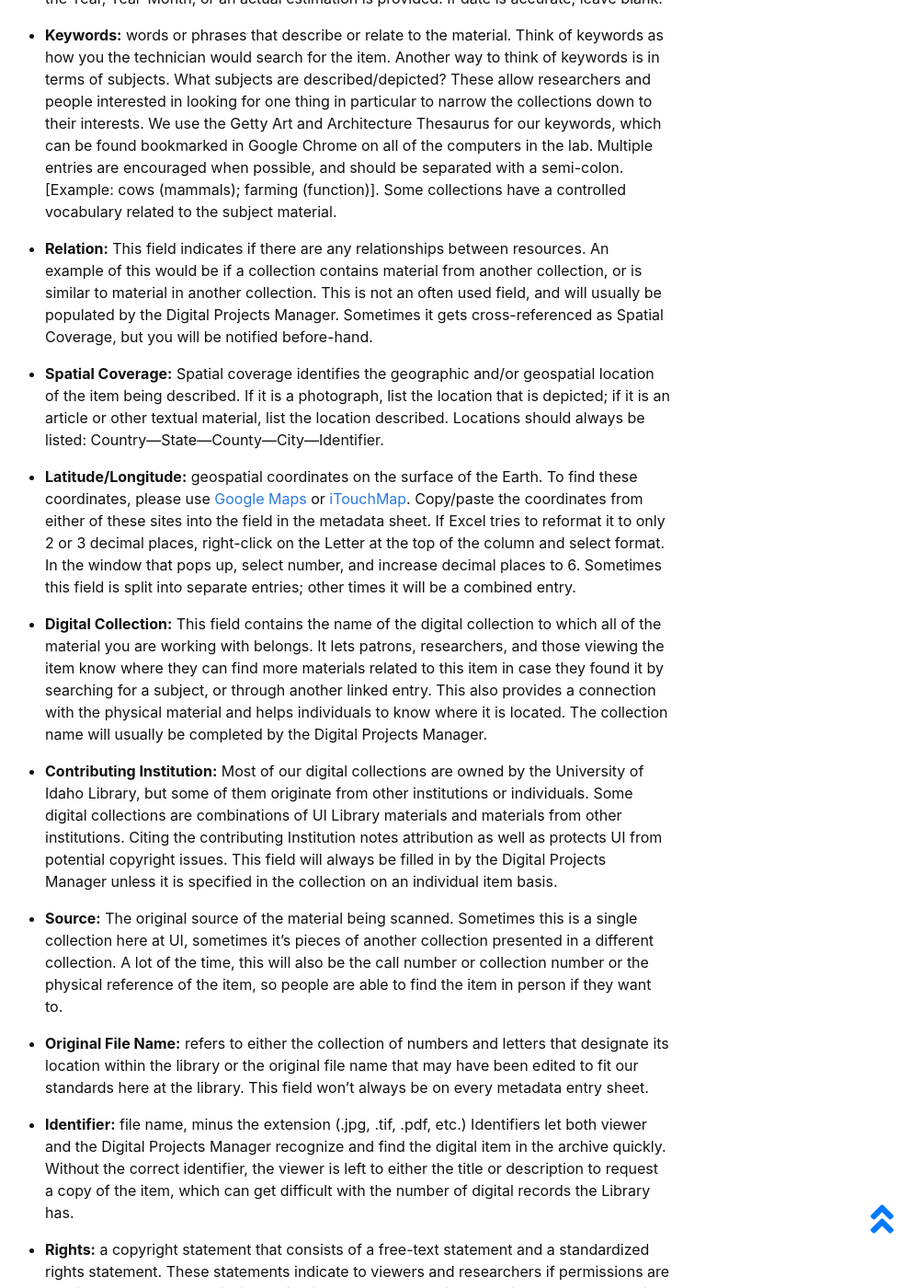
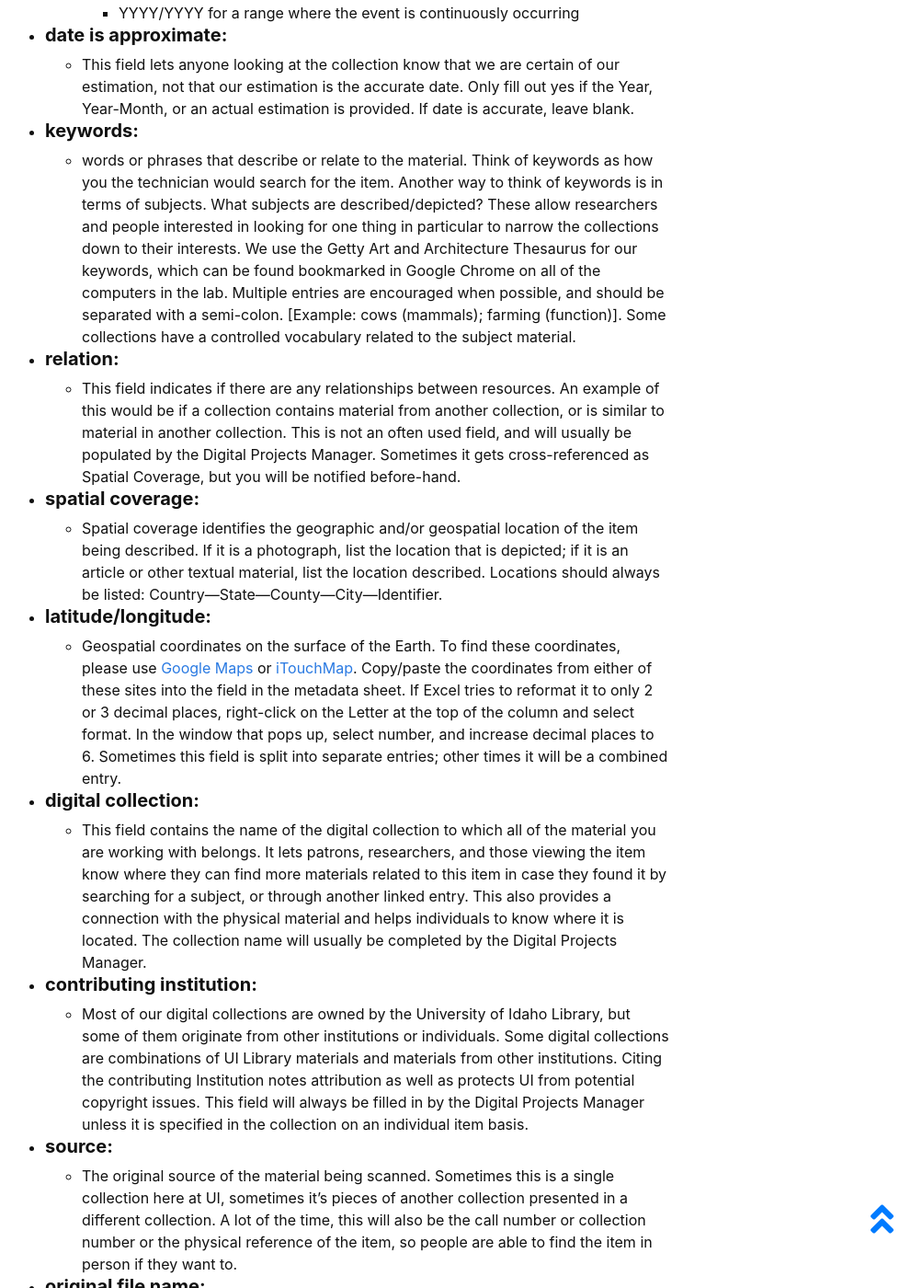
Before and after one commit to uidaholib/dds-student-workflow, a Jekyll site: the page built from content/3-lesson.md, in a window 1280 px wide and 1400 px high, scrolled down 1117 px. Shown: the whole window at 92% size, without its empty margins (271-1274 px from the left). Built offline with Jekyll 4.4.1, drawn with Linux system fonts in a browser that asks for light colours; part of the change alters nothing that is shown; some of the changed text lies outside the part shown.

Commit message:
Update 3-lesson.md

```diff
--- a/content/3-lesson.md
+++ b/content/3-lesson.md
@@ -14,50 +14,69 @@ Not all of the fields listed below will appear on every metadata sheet. Some met
 
 ### Common Metadata Fields
 
-- **Title:** either the given title of an article or item, unique to that one item. For photographs in a series, this can be either “Founder’s Day parade [01]” (no quotation marks in entry) or a generalized brief description of the photograph. All words after the first word in the title should be lower case unless referring to a proper noun such as a name or place (Dylan Fuller, Empire State Building, Idaho, etc.)
+- ##### **title:**
+    - either the given title of an article or item, unique to that one item. For photographs in a series, this can be either “Founder’s Day parade [01]” (no quotation marks in entry) or a generalized brief description of the photograph. All words after the first word in the title should be lower case unless referring to a proper noun such as a name or place (Dylan Fuller, Empire State Building, Idaho, etc.)
+    - Example value: `Hecla Mine`
 
-- **Description:** a detailed accounting of the item. This includes small details such as “mountains can be seen in the background”, and should include names when known and list if either person or place is unknown in the material. All descriptions should be in complete sentences and single spaced between sentences.
+- ##### **description:**
+    - a detailed accounting of the item. This includes small details such as “mountains can be seen in the background”, and should include names when known and list if either person or place is unknown in the material. All descriptions should be in complete sentences and single spaced between sentences.
 
-- **Creator:** This is the individual or company that created the item. For articles or publications, this is the author. For photographs, either the photographer or the studio. Last name, first name “nickname” middle name maiden name, birthdate-death date if known. This is considered an enhancer for the material, and can be linked to records already available on the internet. This increases the usability and accessibility of our collections to a much broader audience.
+- ##### **creator:**
+    - This is the individual or company that created the item. For articles or publications, this is the author. For photographs, either the photographer or the studio. Last name, first name “nickname” middle name maiden name, birthdate-death date if known. This is considered an enhancer for the material, and can be linked to records already available on the internet. This increases the usability and accessibility of our collections to a much broader audience.
 
-- **Date:** refers to the date the item was created/published. This field is required and CANNOT BE LEFT BLANK. This entry is represented in YYYY-MM-DD format officially. Other acceptable formats include:
-    - YYYY when no other information is provided
-    - YYYY-MM when no day is provided
-- YYYY/YYYY for a range where the event is continuously occurring
+- ##### **date:**
+    - refers to the date the item was created/published. This field is required and CANNOT BE LEFT BLANK. This entry is represented in YYYY-MM-DD format officially. Other acceptable formats include:
+        - YYYY when no other information is provided
+        - YYYY-MM when no day is provided
+        - YYYY/YYYY for a range where the event is continuously occurring
 
-- **Date is Approximate:** This field lets anyone looking at the collection know that we are certain of our estimation, not that our estimation is the accurate date. Only fill out yes if the Year, Year-Month, or an actual estimation is provided. If date is accurate, leave blank.
+- ##### **date is approximate:**
+    - This field lets anyone looking at the collection know that we are certain of our estimation, not that our estimation is the accurate date. Only fill out yes if the Year, Year-Month, or an actual estimation is provided. If date is accurate, leave blank.
 
-- **Keywords:** words or phrases that describe or relate to the material. Think of keywords as how you the technician would search for the item. Another way to think of keywords is in terms of subjects. What subjects are described/depicted? These allow researchers and people interested in looking for one thing in particular to narrow the collections down to their interests. We use the Getty Art and Architecture Thesaurus for our keywords, which can be found bookmarked in Google Chrome on all of the computers in the lab. Multiple entries are encouraged when possible, and should be separated with a semi-colon. [Example: cows (mammals); farming (function)]. Some collections have a controlled vocabulary related to the subject material.
+- ##### **keywords:**
+    - words or phrases that describe or relate to the material. Think of keywords as how you the technician would search for the item. Another way to think of keywords is in terms of subjects. What subjects are described/depicted? These allow researchers and people interested in looking for one thing in particular to narrow the collections down to their interests. We use the Getty Art and Architecture Thesaurus for our keywords, which can be found bookmarked in Google Chrome on all of the computers in the lab. Multiple entries are encouraged when possible, and should be separated with a semi-colon. [Example: cows (mammals); farming (function)]. Some collections have a controlled vocabulary related to the subject material.
 
-- **Relation:** This field indicates if there are any relationships between resources. An example of this would be if a collection contains material from another collection, or is similar to material in another collection. This is not an often used field, and will usually be populated by the Digital Projects Manager. Sometimes it gets cross-referenced as Spatial Coverage, but you will be notified before-hand.
+- ##### **relation:**
+    - This field indicates if there are any relationships between resources. An example of this would be if a collection contains material from another collection, or is similar to material in another collection. This is not an often used field, and will usually be populated by the Digital Projects Manager. Sometimes it gets cross-referenced as Spatial Coverage, but you will be notified before-hand.
 
-- **Spatial Coverage:** Spatial coverage identifies the geographic and/or geospatial location of the item being described. If it is a photograph, list the location that is depicted; if it is an article or other textual material, list the location described. Locations should always be listed: Country—State—County—City—Identifier.
+- ##### **spatial coverage:**
+    - Spatial coverage identifies the geographic and/or geospatial location of the item being described. If it is a photograph, list the location that is depicted; if it is an article or other textual material, list the location described. Locations should always be listed: Country—State—County—City—Identifier.
 
-- **Latitude/Longitude:** geospatial coordinates on the surface of the Earth. To find these coordinates, please use [Google Maps](www.maps.google.com) or [iTouchMap](itouchmap.com/latlong.html). Copy/paste the coordinates from either of these sites into the field in the metadata sheet. If Excel tries to reformat it to only 2 or 3 decimal places, right-click on the Letter at the top of the column and select format. In the window that pops up, select number, and increase decimal places to 6. Sometimes this field is split into separate entries; other times it will be a combined entry.
+- ##### **latitude/longitude:**
+    - Geospatial coordinates on the surface of the Earth. To find these coordinates, please use [Google Maps](www.maps.google.com) or [iTouchMap](itouchmap.com/latlong.html). Copy/paste the coordinates from either of these sites into the field in the metadata sheet. If Excel tries to reformat it to only 2 or 3 decimal places, right-click on the Letter at the top of the column and select format. In the window that pops up, select number, and increase decimal places to 6. Sometimes this field is split into separate entries; other times it will be a combined entry.
 
-- **Digital Collection:** This field contains the name of the digital collection to which all of the material you are working with belongs. It lets patrons, researchers, and those viewing the item know where they can find more materials related to this item in case they found it by searching for a subject, or through another linked entry. This also provides a connection with the physical material and helps individuals to know where it is located. The collection name will usually be completed by the Digital Projects Manager.
+- ##### **digital collection:**
+    - This field contains the name of the digital collection to which all of the material you are working with belongs. It lets patrons, researchers, and those viewing the item know where they can find more materials related to this item in case they found it by searching for a subject, or through another linked entry. This also provides a connection with the physical material and helps individuals to know where it is located. The collection name will usually be completed by the Digital Projects Manager.
 
-- **Contributing Institution:** Most of our digital collections are owned by the University of Idaho Library, but some of them originate from other institutions or individuals. Some digital collections are combinations of UI Library materials and materials from other institutions. Citing the contributing Institution notes attribution as well as protects UI from potential copyright issues. This field will always be filled in by the Digital Projects Manager unless it is specified in the collection on an individual item basis.
+- ##### **contributing institution:**
+    - Most of our digital collections are owned by the University of Idaho Library, but some of them originate from other institutions or individuals. Some digital collections are combinations of UI Library materials and materials from other institutions. Citing the contributing Institution notes attribution as well as protects UI from potential copyright issues. This field will always be filled in by the Digital Projects Manager unless it is specified in the collection on an individual item basis.
 
-- **Source:** The original source of the material being scanned. Sometimes this is a single collection here at UI, sometimes it’s pieces of another collection presented in a different collection. A lot of the time, this will also be the call number or collection number or the physical reference of the item, so people are able to find the item in person if they want to.
+- ##### **source:**
+    - The original source of the material being scanned. Sometimes this is a single collection here at UI, sometimes it’s pieces of another collection presented in a different collection. A lot of the time, this will also be the call number or collection number or the physical reference of the item, so people are able to find the item in person if they want to.
 
-- **Original File Name:** refers to either the collection of numbers and letters that designate its location within the library or the original file name that may have been edited to fit our standards here at the library. This field won’t always be on every metadata entry sheet.
+- ##### **original file name:**
+    - refers to either the collection of numbers and letters that designate its location within the library or the original file name that may have been edited to fit our standards here at the library. This field won’t always be on every metadata entry sheet.
 
-- **Identifier:** file name, minus the extension (.jpg, .tif, .pdf, etc.) Identifiers let both viewer and the Digital Projects Manager recognize and find the digital item in the archive quickly. Without the correct identifier, the viewer is left to either the title or description to request a copy of the item, which can get difficult with the number of digital records the Library has.
+- ##### **identifier:**
+    - file name, minus the extension (.jpg, .tif, .pdf, etc.) Identifiers let both viewer and the Digital Projects Manager recognize and find the digital item in the archive quickly. Without the correct identifier, the viewer is left to either the title or description to request a copy of the item, which can get difficult with the number of digital records the Library has.
 
-- **Rights:** a copyright statement that consists of a free-text statement and a standardized rights statement. These statements indicate to viewers and researchers if permissions are required to use the material in publication, and how to attribute the item once used. A list of these can be found in your student folder in both Daily Scans on the Desktop and in your student folder in the W: drive. If you have any questions or aren’t certain of which statement applies to your project, ask the Digital Projects Manager.
-Example of free-text statement: No Copyright. Material made available by donor/contributing institution/source (as applicable). For more information, please contact University of Idaho Library Special Collections and Archives Department at libspec@uidaho.edu.
-Example of standardized rights statement: https://creativecommons.org/publicdomain/mark/1.0/
+- ##### **rights:**
+    - a copyright statement that consists of a free-text statement and a standardized rights statement. These statements indicate to viewers and researchers if permissions are required to use the material in publication, and how to attribute the item once used. A list of these can be found in your student folder in both Daily Scans on the Desktop and in your student folder in the W: drive. If you have any questions or aren’t certain of which statement applies to your project, ask the Digital Projects Manager. Example of free-text statement: No Copyright. Material made available by donor/contributing institution/source (as applicable). For more information, please contact University of Idaho Library Special Collections and Archives Department at libspec@uidaho.edu. Example of standardized rights statement: https://creativecommons.org/publicdomain/mark/1.0/
 
-- **Format Original:** What was the item originally? A photograph? A newspaper clipping? This field specifies what the object was before digitization. Examples of original formats include: black-and-white photograph, color photograph, article, scrapbook, newspaper clipping, magazine, etc. There is no controlled vocabulary for this field.
+- ##### **format original:**
+    - What was the item originally? A photograph? A newspaper clipping? This field specifies what the object was before digitization. Examples of original formats include: black-and-white photograph, color photograph, article, scrapbook, newspaper clipping, magazine, etc. There is no controlled vocabulary for this field.
 
-- **Type:** This field indicates what the material contains. If it is an audio recording, input Sound; for video, input Image; MovingImage. Image refers to any form of picture or visual representation of an item, while Text can refer to any typed or written material. You may have multiple types per item, such as a newspaper clipping that contains an image and the related article.
+- ##### **type:**
+    - This field indicates what the material contains. If it is an audio recording, input Sound; for video, input Image; MovingImage. Image refers to any form of picture or visual representation of an item, while Text can refer to any typed or written material. You may have multiple types per item, such as a newspaper clipping that contains an image and the related article.
 
-- **Digital Format:** the digital format of the item. If the material is a PDF, the corresponding type is application/pdf; if the material is an image, the corresponding type is image/jpeg. Audio and video have similar entry styles. This field lets the viewer know what format the uploaded material is, and what they can expect when requesting the item for either publication or personal use. If you have questions, please refer to the Digital Projects Manager.
+- ##### **digital format:**
+    - the digital format of the item. If the material is a PDF, the corresponding type is application/pdf; if the material is an image, the corresponding type is image/jpeg. Audio and video have similar entry styles. This field lets the viewer know what format the uploaded material is, and what they can expect when requesting the item for either publication or personal use. If you have questions, please refer to the Digital Projects Manager.
 
-- **Language:** a three-letter abbreviation or code for the language used in the material. Most items in our digital collections are in English, or have an English translation attached to them. For this field, always input eng unless otherwise instructed.
+- ##### **language:**
+    - a three-letter abbreviation or code for the language used in the material. Most items in our digital collections are in English, or have an English translation attached to them. For this field, always input eng unless otherwise instructed.
 
-- **Filename:** identifier PLUS extension (.jpg, .tif, .pdf, .wav, etc.) Our digital content management system uses this field to correctly link the digitized item to the corresponding metadata entry. When possible, a pre-set formula will add the correct extension to each identifier entered in previous columns to save from any re-entry errors.
+- ##### **filename:**
+    - identifier PLUS extension (.jpg, .tif, .pdf, .wav, etc.) Our digital content management system uses this field to correctly link the digitized item to the corresponding metadata entry. When possible, a pre-set formula will add the correct extension to each identifier entered in previous columns to save from any re-entry errors.
 
 
 ## Components Includes
```
